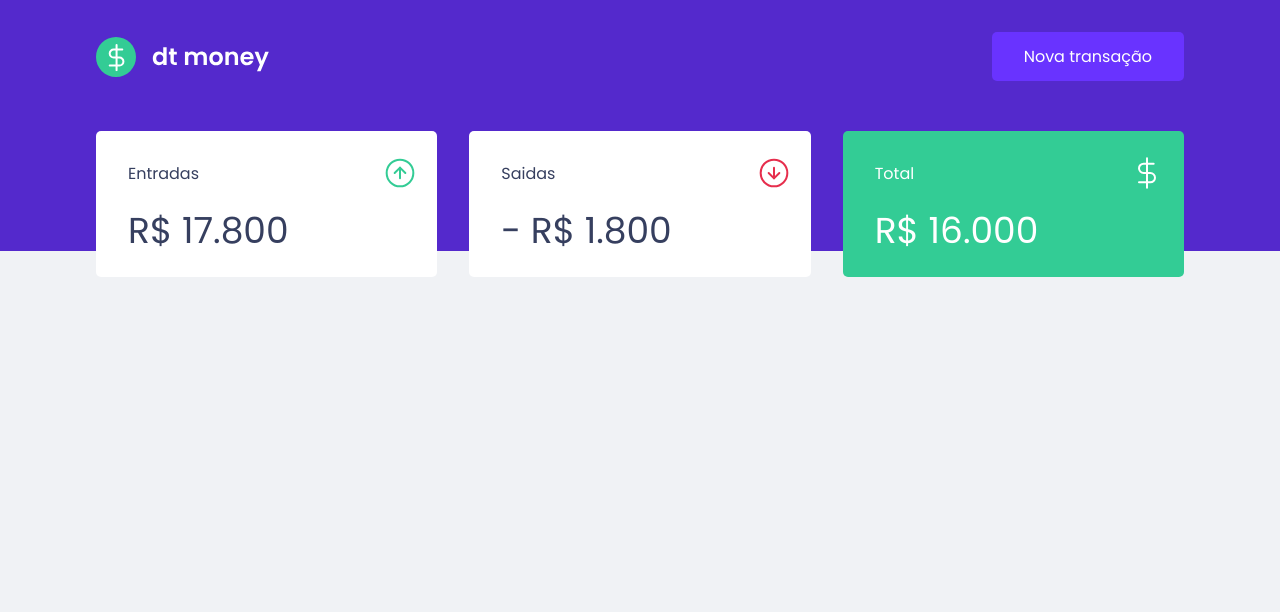
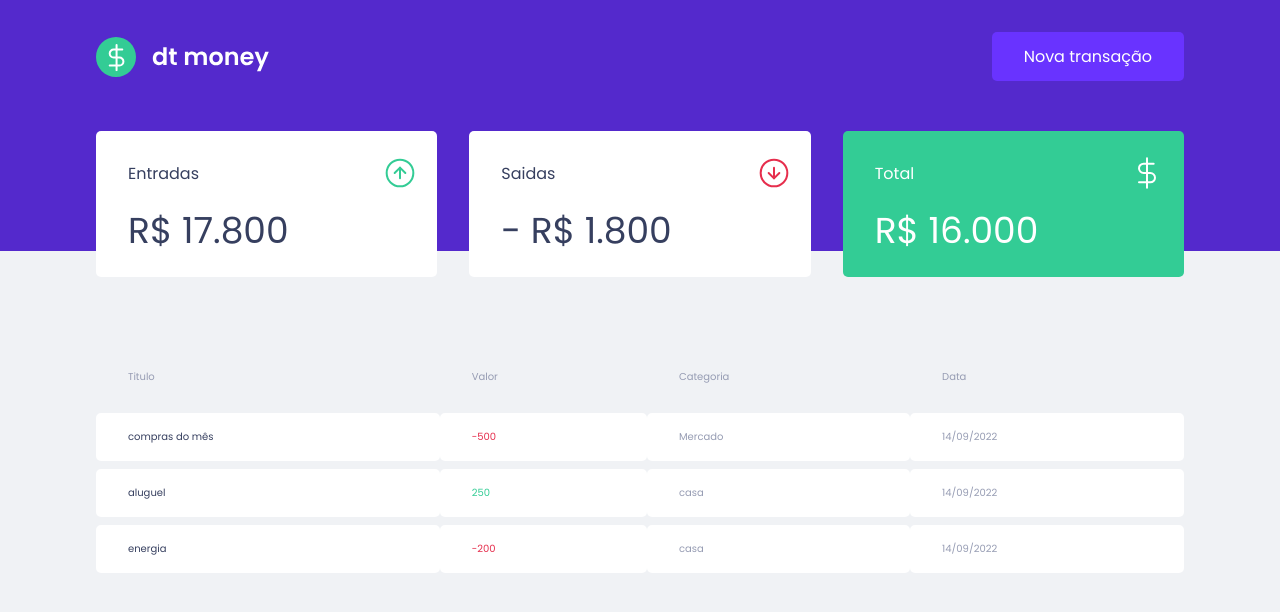
Before and after one commit to alquimara/Projetos-com-React, a React (Create React App) app in the folder VideoAula/dtmoney/: page / in a window 1280 px wide. Shown: the top 612 px of the page. Built offline with nearby package versions, Linux system fonts and the light colour scheme.

Commit message:
criaçao do componente transitions

```diff
--- a/VideoAula/dtmoney/src/App.tsx
+++ b/VideoAula/dtmoney/src/App.tsx
@@ -1,3 +1,4 @@
+
 import { Dashboard } from "./Components/Dashboard";
 import { Header } from "./Components/Header";
 import { GlobalStyle } from "./Styles/GlobalStyle";
--- a/VideoAula/dtmoney/src/Components/Dashboard/index.tsx
+++ b/VideoAula/dtmoney/src/Components/Dashboard/index.tsx
@@ -1,10 +1,12 @@
 import { Sumary } from "../Sumary"
+import { Transactions } from "../Transactions"
 import { Container } from "./style"
 
 
 export function Dashboard(){
   return <Container>
     <Sumary/>
+    <Transactions/>
   </Container>
 
 }
--- /dev/null
+++ b/VideoAula/dtmoney/src/Components/Transactions/index.tsx
@@ -0,0 +1,38 @@
+import { Container } from "./style"
+
+export function Transactions(){
+  return(
+  <Container>
+    <table>
+      <thead>
+        <tr>
+          <th>Titulo</th>
+          <th>Valor</th>
+          <th>Categoria</th>
+          <th>Data</th>
+      </tr>
+      </thead>
+      <tbody>
+        <tr>
+          <td>compras do mês</td>
+          <td className="deposit">-500</td>
+          <td>Mercado</td>
+          <td>14/09/2022</td>
+        </tr>
+        <tr>
+          <td>aluguel</td>
+          <td className="withdraw">250</td>
+          <td>casa</td>
+          <td>14/09/2022</td>
+        </tr>
+        <tr>
+          <td>energia</td>
+          <td className="deposit">-200</td>
+          <td>casa</td>
+          <td>14/09/2022</td>
+        </tr>
+      </tbody>
+    </table>
+
+  </Container>)
+}
--- /dev/null
+++ b/VideoAula/dtmoney/src/Components/Transactions/style.ts
@@ -0,0 +1,38 @@
+import styled from "styled-components";
+
+export const Container=styled.div`
+
+margin-top:6.4rem;
+
+table{
+  width: 100%;
+  border-spacing:0 0.8rem;
+}
+th{
+  color:var(--text-body);
+  text-align: left;
+  font-weight: 400;
+  padding: 1.6rem 3.2rem;
+  line-height: 2.4rem;
+}
+
+td{
+  padding: 1.6rem 3.2rem;
+  background:var(--shape);
+  border:0;
+  color:var(--text-body);
+  border-radius: 0.5rem;
+  &:first-child{
+    color:var(--text-title);
+  }
+  &.deposit{
+    color:var(--red)
+  }
+  &.withdraw{
+    color:var(--green)
+  }
+
+}
+
+
+`
```
